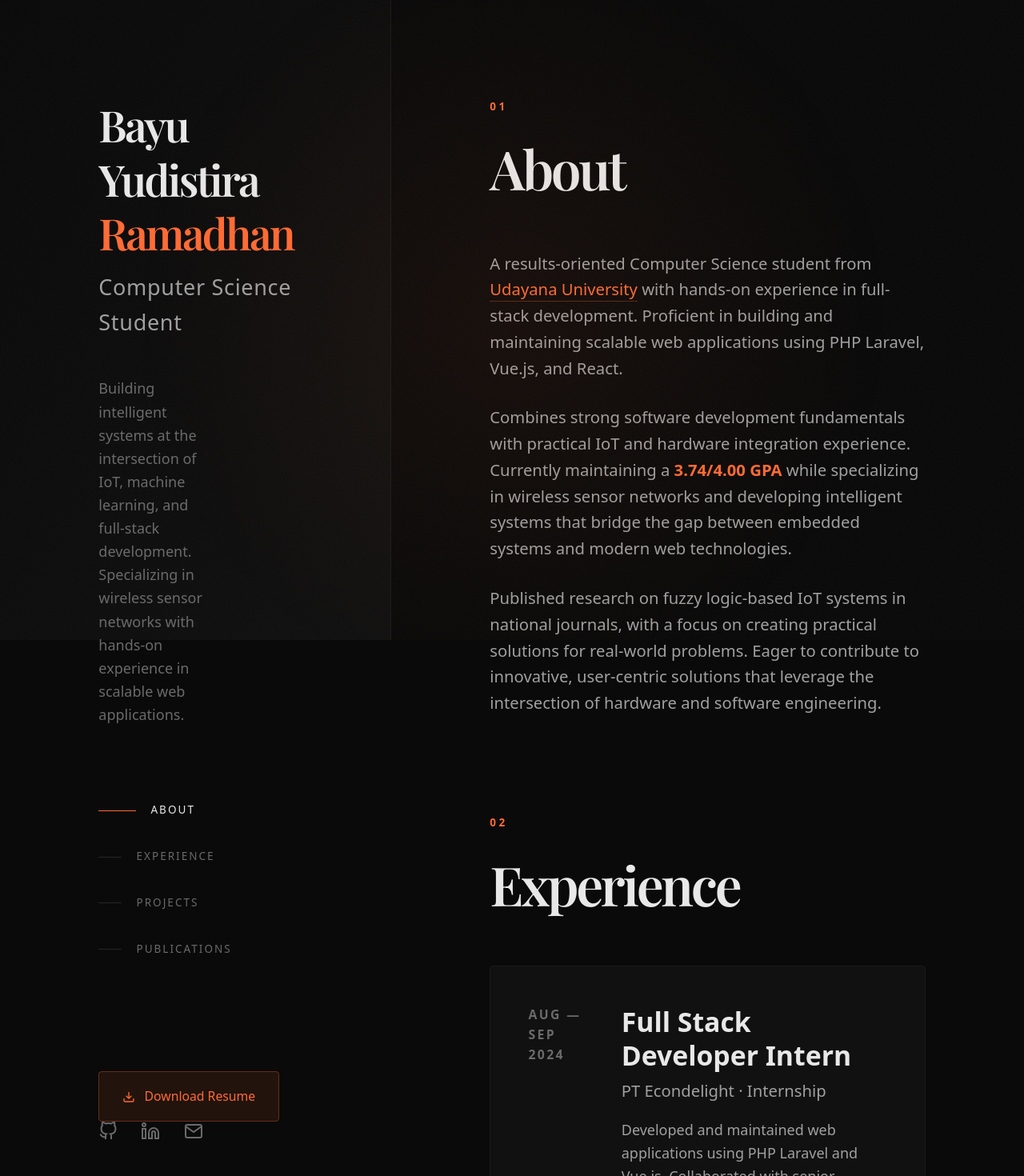
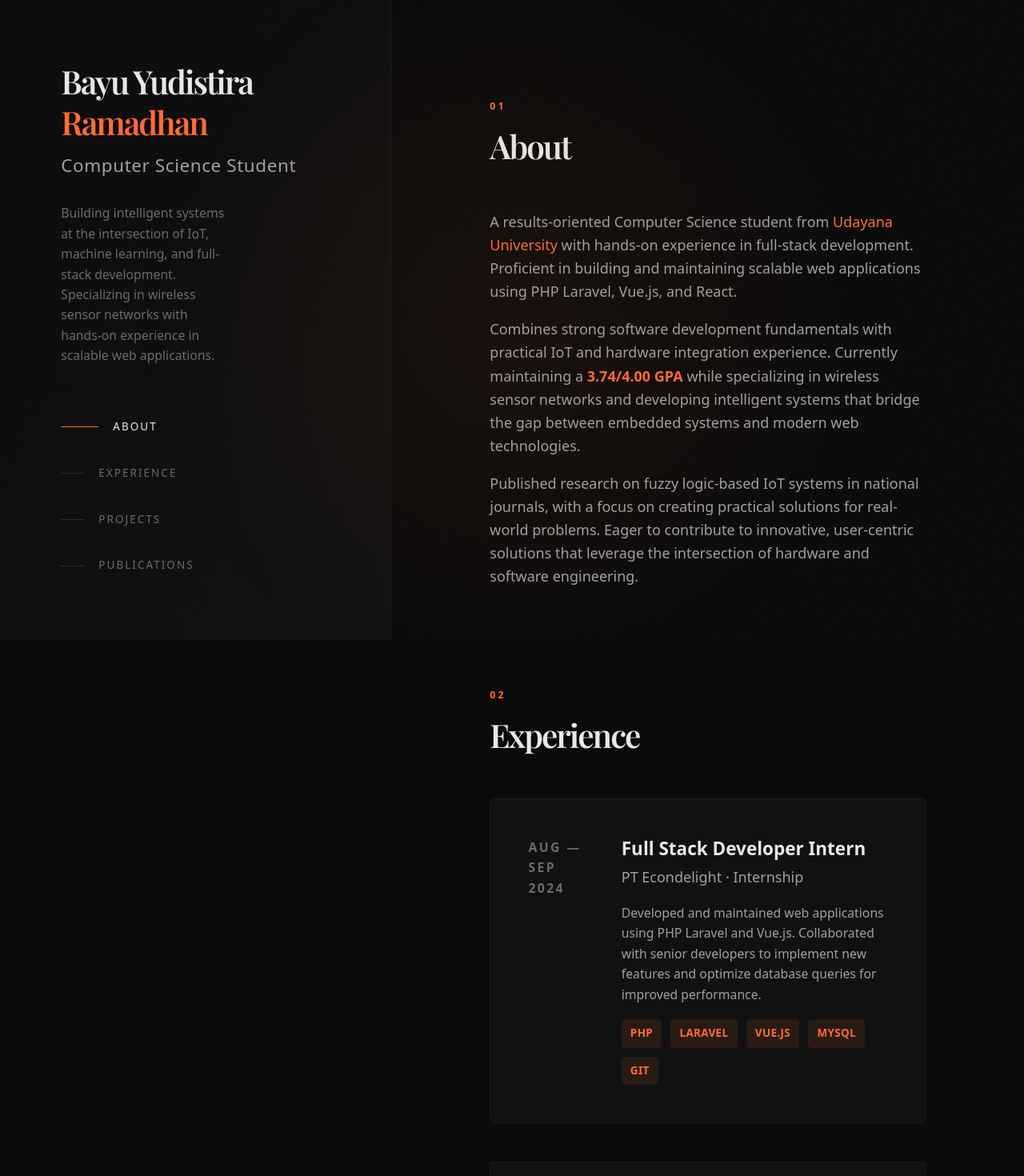
Before and after one commit to Bayudistirar/portfolio, a Next.js app: page / in a window 1280 px wide. Shown: the top 1470 px of the page at 80% size. Built offline with nearby package versions, Linux system fonts and the light colour scheme.

Commit message:
Reduce all font sizes and fix sidebar overflow

```diff
--- a/app/page.tsx
+++ b/app/page.tsx
@@ -19,16 +19,16 @@ export default function Home() {
 					className="mb-2xl lg:mb-3xl scroll-mt-[120px] lg:scroll-mt-2xl"
 				>
 					<div className="mb-lg lg:mb-xl">
-						<div className="text-[0.688rem] md:text-xs text-accent tracking-[0.25em] font-semibold mb-sm uppercase">
+						<div className="text-[0.688rem] text-accent tracking-[0.25em] font-semibold mb-xs uppercase">
 							01
 						</div>
-						<h2 className="font-serif text-4xl md:text-5xl lg:text-6xl font-semibold text-text-primary tracking-tighter">
+						<h2 className="font-serif text-3xl md:text-4xl font-semibold text-text-primary tracking-tighter">
 							About
 						</h2>
 					</div>
 
-					<div className="space-y-md lg:space-y-lg">
-						<p className="text-base lg:text-lg text-text-secondary leading-phi">
+					<div className="space-y-md">
+						<p className="text-sm md:text-base text-text-secondary leading-phi">
 							A results-oriented Computer Science student from{" "}
 							<a
 								href="https://www.unud.ac.id/"
@@ -43,7 +43,7 @@ export default function Home() {
 							Laravel, Vue.js, and React.
 						</p>
 
-						<p className="text-base lg:text-lg text-text-secondary leading-phi">
+						<p className="text-sm md:text-base text-text-secondary leading-phi">
 							Combines strong software development fundamentals with practical
 							IoT and hardware integration experience. Currently maintaining a{" "}
 							<span className="text-accent font-semibold">3.74/4.00 GPA</span>{" "}
@@ -52,7 +52,7 @@ export default function Home() {
 							and modern web technologies.
 						</p>
 
-						<p className="text-base lg:text-lg text-text-secondary leading-phi">
+						<p className="text-sm md:text-base text-text-secondary leading-phi">
 							Published research on fuzzy logic-based IoT systems in national
 							journals, with a focus on creating practical solutions for
 							real-world problems. Eager to contribute to innovative,
@@ -68,10 +68,10 @@ export default function Home() {
 					className="mb-2xl lg:mb-3xl scroll-mt-[120px] lg:scroll-mt-2xl"
 				>
 					<div className="mb-lg lg:mb-xl">
-						<div className="text-[0.688rem] md:text-xs text-accent tracking-[0.25em] font-semibold mb-sm uppercase">
+						<div className="text-[0.688rem] text-accent tracking-[0.25em] font-semibold mb-xs uppercase">
 							02
 						</div>
-						<h2 className="font-serif text-4xl md:text-5xl lg:text-6xl font-semibold text-text-primary tracking-tighter">
+						<h2 className="font-serif text-3xl md:text-4xl font-semibold text-text-primary tracking-tighter">
 							Experience
 						</h2>
 					</div>
@@ -89,10 +89,10 @@ export default function Home() {
 					className="mb-2xl lg:mb-3xl scroll-mt-[120px] lg:scroll-mt-2xl"
 				>
 					<div className="mb-lg lg:mb-xl">
-						<div className="text-[0.688rem] md:text-xs text-accent tracking-[0.25em] font-semibold mb-sm uppercase">
+						<div className="text-[0.688rem] text-accent tracking-[0.25em] font-semibold mb-xs uppercase">
 							03
 						</div>
-						<h2 className="font-serif text-4xl md:text-5xl lg:text-6xl font-semibold text-text-primary tracking-tighter">
+						<h2 className="font-serif text-3xl md:text-4xl font-semibold text-text-primary tracking-tighter">
 							Projects
 						</h2>
 					</div>
@@ -110,10 +110,10 @@ export default function Home() {
 					className="mb-2xl lg:mb-3xl scroll-mt-[120px] lg:scroll-mt-2xl"
 				>
 					<div className="mb-lg lg:mb-xl">
-						<div className="text-[0.688rem] md:text-xs text-accent tracking-[0.25em] font-semibold mb-sm uppercase">
+						<div className="text-[0.688rem] text-accent tracking-[0.25em] font-semibold mb-xs uppercase">
 							04
 						</div>
-						<h2 className="font-serif text-4xl md:text-5xl lg:text-6xl font-semibold text-text-primary tracking-tighter">
+						<h2 className="font-serif text-3xl md:text-4xl font-semibold text-text-primary tracking-tighter">
 							Publications
 						</h2>
 					</div>
@@ -122,16 +122,16 @@ export default function Home() {
 						{PUBLICATIONS.map((pub) => {
 							const content = (
 								<>
-									<h3 className="text-xl md:text-2xl lg:text-3xl font-semibold text-text-primary mb-sm group-hover:text-accent transition-colors duration-300 leading-tight">
+									<h3 className="text-lg md:text-xl font-semibold text-text-primary mb-sm group-hover:text-accent transition-colors duration-300 leading-tight">
 										{pub.title}
 									</h3>
-									<div className="text-sm lg:text-base text-text-secondary mb-xs">
+									<div className="text-sm text-text-secondary mb-xs">
 										{pub.journal} · {pub.volume} · {pub.pages}
 									</div>
-									<div className="text-xs lg:text-sm text-accent uppercase tracking-wider mb-md font-semibold">
+									<div className="text-xs text-accent uppercase tracking-wider mb-md font-semibold">
 										{pub.role} · {pub.year}
 									</div>
-									<p className="text-base lg:text-lg text-text-secondary leading-phi">
+									<p className="text-sm md:text-base text-text-secondary leading-phi">
 										{pub.description}
 									</p>
 								</>
@@ -163,10 +163,10 @@ export default function Home() {
 
 				{/* Footer */}
 				<footer className="pt-lg lg:pt-xl mt-lg lg:mt-xl border-t border-border">
-					<p className="text-sm lg:text-base text-text-muted mb-sm">
+					<p className="text-sm text-text-muted mb-sm">
 						Designed & built by Bayu Yudistira Ramadhan
 					</p>
-					<p className="text-xs lg:text-sm text-text-muted/60">
+					<p className="text-xs text-text-muted/60">
 						Next.js · TypeScript · Tailwind CSS
 					</p>
 					<p className="text-xs text-text-muted/60 mt-md">
--- a/components/ExperienceItem.tsx
+++ b/components/ExperienceItem.tsx
@@ -28,13 +28,13 @@ export default function ExperienceItem({
 				{date}
 			</div>
 			<div>
-				<h3 className="text-xl md:text-2xl lg:text-3xl font-semibold text-text-primary mb-xs group-hover:text-accent transition-colors duration-300 leading-tight">
+				<h3 className="text-lg md:text-xl font-semibold text-text-primary mb-xs group-hover:text-accent transition-colors duration-300 leading-tight">
 					{role}
 				</h3>
-				<div className="text-base lg:text-lg text-text-secondary mb-md">
+				<div className="text-sm md:text-base text-text-secondary mb-md">
 					{company} · {type}
 				</div>
-				<p className="text-sm md:text-base lg:text-base text-text-secondary leading-phi mb-md">
+				<p className="text-sm text-text-secondary leading-phi mb-md">
 					{description}
 				</p>
 				<div className="flex flex-wrap gap-xs md:gap-sm">
--- a/components/Sidebar.tsx
+++ b/components/Sidebar.tsx
@@ -6,32 +6,32 @@ import SocialLinks from "./SocialLinks";
 
 export default function Sidebar() {
 	return (
-		<aside className="hidden lg:flex fixed left-0 top-0 h-screen w-[38.2%] flex-col justify-between p-3xl bg-gradient-to-br from-bg-primary to-bg-secondary border-r border-border">
+		<aside className="hidden lg:flex fixed left-0 top-0 h-screen w-[38.2%] flex-col justify-between p-2xl bg-gradient-to-br from-bg-primary to-bg-secondary border-r border-border overflow-y-auto">
 			<div className="relative">
-				<h1 className="font-serif text-4xl xl:text-5xl font-semibold text-text-primary mb-sm tracking-tighter leading-tight">
+				<h1 className="font-serif text-3xl xl:text-4xl font-semibold text-text-primary mb-sm tracking-tighter leading-tight">
 					{PERSONAL_INFO.name}
 					<span className="block text-accent">{PERSONAL_INFO.nameAccent}</span>
 				</h1>
 
-				<h2 className="text-xl xl:text-2xl text-text-secondary mb-xl font-light tracking-wide">
+				<h2 className="text-lg xl:text-xl text-text-secondary mb-lg font-light tracking-wide">
 					{PERSONAL_INFO.title}
 				</h2>
 
-				<p className="text-base text-text-muted leading-phi mb-2xl max-w-[61.8%]">
+				<p className="text-sm text-text-muted leading-phi mb-xl max-w-[61.8%]">
 					{PERSONAL_INFO.tagline}
 				</p>
 
 				<Navigation items={NAV_ITEMS} />
 
-				{/* Resume Download Button - moved here */}
+				{/* Resume Download Button */}
 				<a
 					href="/resume.pdf"
 					download="Bayu_Yudistira_Ramadhan_Resume.pdf"
-					className="inline-flex items-center gap-sm px-lg py-md bg-accent/10 hover:bg-accent/20 border border-accent/30 hover:border-accent text-accent rounded transition-all duration-300 mt-xl group"
+					className="inline-flex items-center gap-sm px-md py-sm bg-accent/10 hover:bg-accent/20 border border-accent/30 hover:border-accent text-accent rounded transition-all duration-300 mt-lg group"
 				>
 					<svg
-						width="16"
-						height="16"
+						width="14"
+						height="14"
 						viewBox="0 0 24 24"
 						fill="none"
 						stroke="currentColor"
@@ -42,11 +42,13 @@ export default function Sidebar() {
 						<polyline points="7 10 12 15 17 10" />
 						<line x1="12" y1="15" x2="12" y2="3" />
 					</svg>
-					<span className="text-sm font-medium">Download Resume</span>
+					<span className="text-xs font-medium">Download Resume</span>
 				</a>
 			</div>
 
-			<SocialLinks />
+			<div className="mt-lg">
+				<SocialLinks />
+			</div>
 		</aside>
 	);
 }
```
